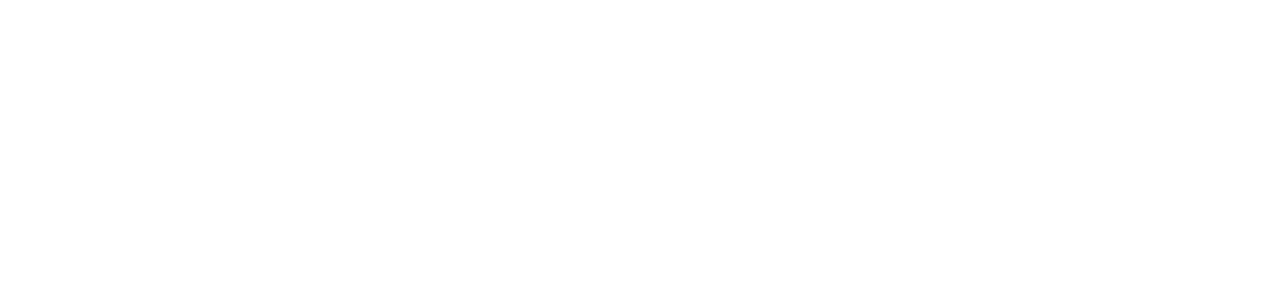
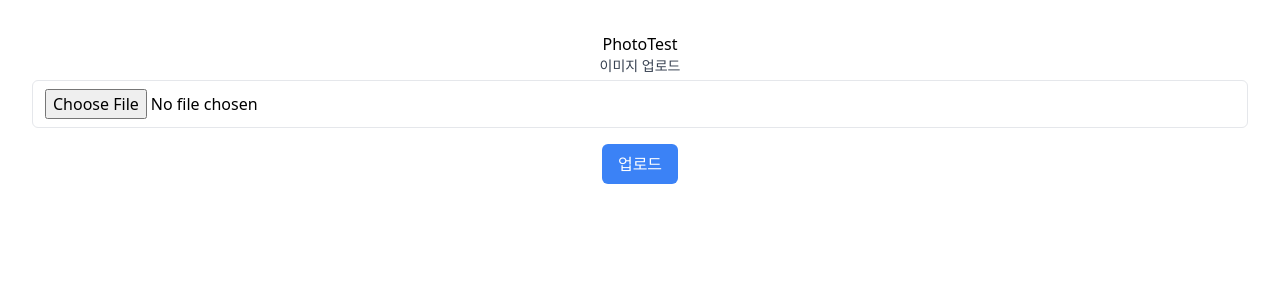
Before and after one commit to nbbb9/React-Study, a React (Vite) app: page /phototest in a window 1280 px wide. Before the commit this address had no page. Shown: the top 300 px of the page. Built offline with nearby package versions, Linux system fonts and the light colour scheme.

Commit message:
사진 업로드 진행중...

```diff
--- /dev/null
+++ b/src/pages/PhotoTestPage.tsx
@@ -0,0 +1,77 @@
+/* eslint-disable */
+import { useState, useEffect } from 'react'
+import { useNavigate } from 'react-router-dom';
+import axios from "axios";
+
+function PhotoTestPage() {
+    const [preview, setPreview] = useState(null);
+    const [selectedFile, setSelectedFile] = useState(null);
+
+    const handleImageUpload = (event) => {
+        const file = event.target.files[0];
+        setSelectedFile(file); // 파일 상태 저장
+        if (file) {
+            const reader = new FileReader();
+            reader.onload = () => {
+                setPreview(reader.result); // 미리보기 설정
+            };
+            reader.readAsDataURL(file);
+        } else {
+            setPreview(null);
+        }
+    };
+
+    const handleSubmit = async () => {
+        if (!selectedFile) {
+            alert('이미지를 선택하세요.');
+            return;
+        }
+        const formData = new FormData();
+        formData.append('image', selectedFile); // 파일 추가
+
+        try {
+            const response = await axios.post('http://localhost:8080/api/images', formData, {
+                headers: {
+                    'Content-Type': 'multipart/form-data',
+                },
+            });
+            alert('이미지 업로드 성공: ' + response.data.imageUrl);
+        } catch (error) {
+            console.error('이미지 업로드 실패:', error);
+            alert('업로드 실패');
+        }
+    };
+
+    return (
+        <>
+            <section>
+                <h1>PhotoTest</h1>
+            </section>
+            <section>
+                <div>
+                    <label htmlFor="image" className="block text-sm font-medium text-gray-700">이미지 업로드</label>
+                    <input
+                        type="file"
+                        accept="image/*"
+                        className="w-full px-3 py-2 mt-1 border rounded-md focus:outline-none focus:ring-2 focus:ring-blue-500"
+                        onChange={handleImageUpload}
+                    />
+                </div>
+                {preview && (
+                    <div className="mt-4">
+                        <h2 className="text-lg font-medium">이미지 미리보기</h2>
+                        <img src={preview} alt="Uploaded Preview" className="mt-2 w-full max-w-md border rounded-md" />
+                    </div>
+                )}
+                <button
+                    onClick={handleSubmit}
+                    className="mt-4 px-4 py-2 bg-blue-500 text-white rounded-md hover:bg-blue-600"
+                >
+                    업로드
+                </button>
+            </section>
+        </>
+    );
+}
+
+export default PhotoTestPage;
--- a/src/router.tsx
+++ b/src/router.tsx
@@ -2,6 +2,7 @@
 import LoginPage from "./pages/LoginPage";
 import SignupPage from "./pages/SignupPage";
 import MainPage from "./pages/MainPage";
+import PhotoTestPage from "./pages/PhotoTestPage";
 
 function AppRouter() {
     return (
@@ -18,6 +19,9 @@
 
                 {/* 메인 페이지 */}
                 <Route path="/main" element={<MainPage />} />
+
+                {/* 사진 테스트 페이지 */}
+                <Route path="/phototest" element={<PhotoTestPage />} />
             </Routes>
         </Router>
     );
```
